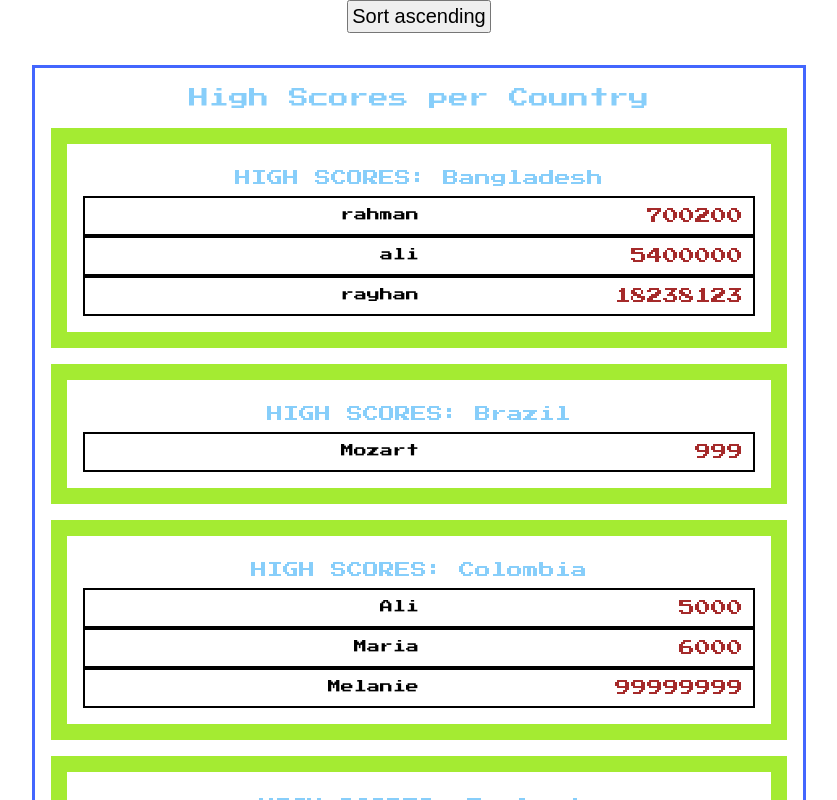
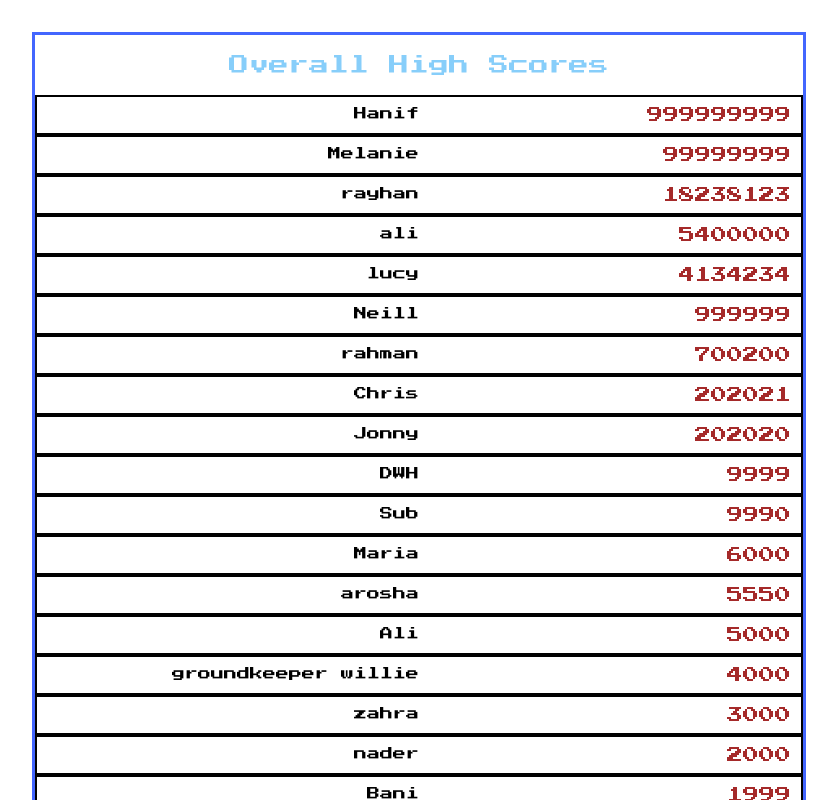
Before and after one commit to malkitbenning/high-scores-react, a React (Create React App) app in the folder high-score/: page / in a window 1280 px wide. Shown: the top 800 px of the page, without its empty margins (221-1058 px from the left). Built offline with nearby package versions, Linux system fonts and the light colour scheme.

Commit message:
did both advanced parts

```diff
--- a/high-score/src/App.js
+++ b/high-score/src/App.js
@@ -1,6 +1,7 @@
 import React, { useState } from "react";
 import "./App.css";
 import "./scores";
+import GlobalHighScores from "./GlobalHighScores";
 import AllHighScores from "./AllHighScores";
 import allCountryScores from "./scores";
 
@@ -29,6 +30,14 @@ function App() {
 
   return (
     <div className="App">
+      <section className="scores-section">
+        <div className="scores-container">
+          <div className="scores-title">
+            <p>Overall High Scores</p>
+          </div>
+          <GlobalHighScores allCountryScores={allCountryScores} />
+        </div>
+      </section>
       <button className="toggle-button" onClick={toggleOrder}>
         Sort {sortOrder}{" "}
       </button>
--- /dev/null
+++ b/high-score/src/GlobalHighScores.js
@@ -0,0 +1,32 @@
+import React from "react";
+import PlayerScore from "./PlayerScore";
+
+const GlobalHighScores = (props) => {
+  const AllHighScores = [];
+  props.allCountryScores.forEach((country) => {
+    country.scores.forEach((singleScore) => {
+      AllHighScores.push(singleScore);
+    });
+  });
+  function compare(a, b) {
+    if (a.s > b.s) {
+      return -1;
+    }
+    if (a.s < b.s) {
+      return 1;
+    }
+    return 0;
+  }
+
+  AllHighScores.sort(compare);
+
+  return (
+    <div>
+      {AllHighScores.map((aScore, index) => {
+        return <PlayerScore aScore={aScore} key={index} />;
+      })}
+    </div>
+  );
+};
+
+export default GlobalHighScores;
```
